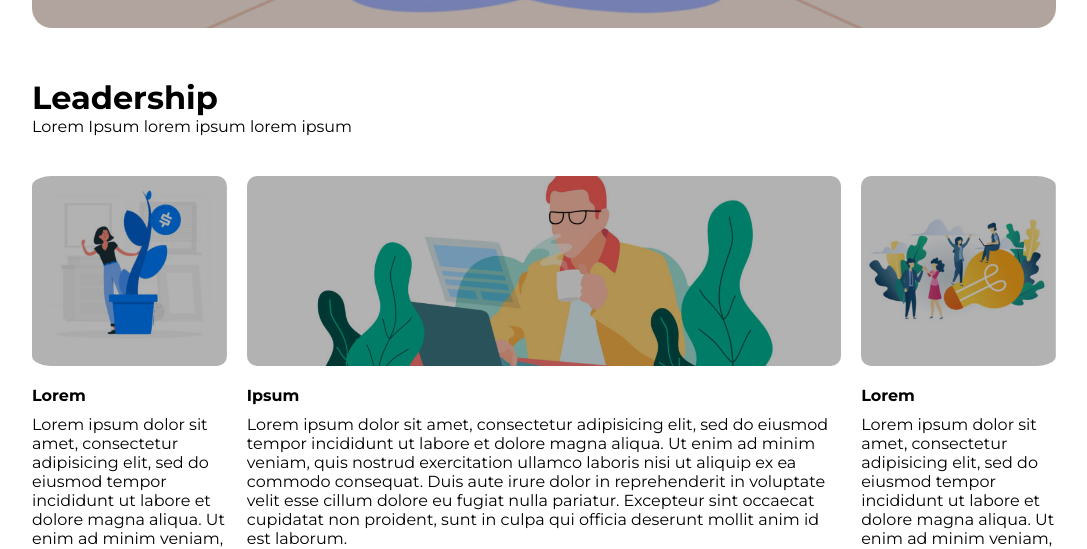
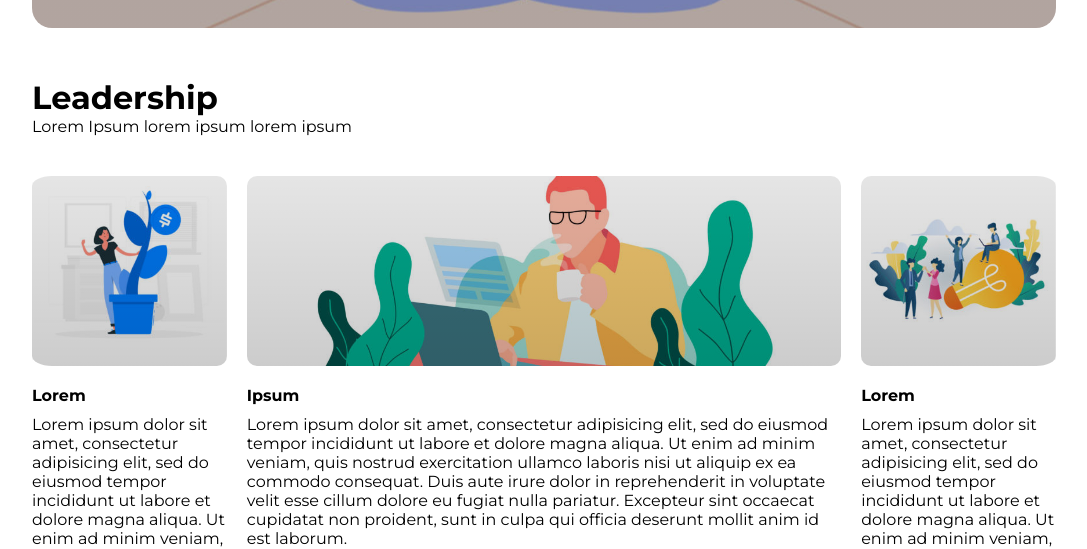
Before and after one commit to leonard0-b/htmlcss-wp, a plain HTML site: page index.html in a window 1280 px wide. Shown: the part 625-1174 px from the top of the page, without its empty margins (96-1183 px from the left). Drawn offline with Linux system fonts and the light colour scheme; files whose address does not match are found by name.

Commit message:
Esercizio Completo
correzione colore immagini parte inferiore

```diff
--- a/assets/css/master.css
+++ b/assets/css/master.css
@@ -77,7 +77,7 @@ body {
 /* col mid bottom */
 .o-left {
   margin-top: 30px;
-  background: linear-gradient(rgba(0, 0, 0, .3), rgba(0, 0, 0, .3)), url(../img/img-1.jpg);
+  background: linear-gradient(rgba(0, 0, 0, .1), rgba(0, 0, 0, .2)), url(../img/img-1.jpg);
   background-repeat: no-repeat;
   background-size: contain;
   background-position: center;
@@ -90,7 +90,7 @@ body {
 
 .o-center {
   margin-top: 30px;
-  background: linear-gradient(rgba(0, 0, 0, .3), rgba(0, 0, 0, .3)), url(../img/banner-2.jpg);
+  background: linear-gradient(rgba(0, 0, 0, .1), rgba(0, 0, 0, .2)), url(../img/banner-2.jpg);
   background-position: center;
   height: 210px;
   background-repeat: no-repeat;
@@ -104,7 +104,7 @@ body {
 
 .o-right {
   margin-top: 30px;
-  background: linear-gradient(rgba(0, 0, 0, .3), rgba(0, 0, 0, .3)), url(../img/img-3.jpg);
+  background: linear-gradient(rgba(0, 0, 0, .1), rgba(0, 0, 0, .2)), url(../img/img-3.jpg);
   background-position: right;
   height: 210px;
   background-repeat: no-repeat;
```
